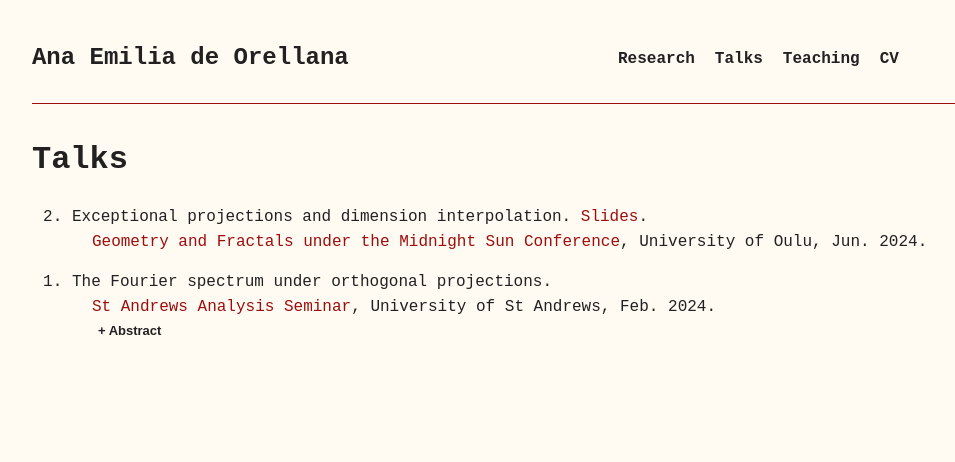
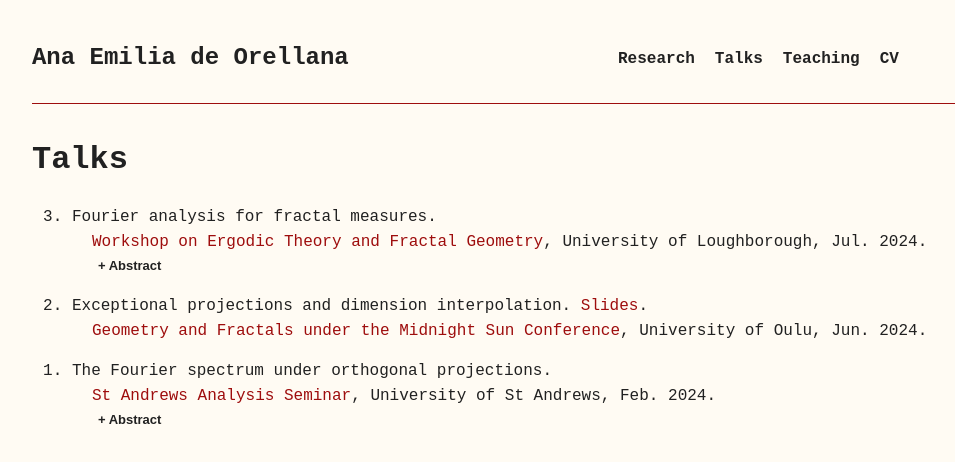
Before and after one commit to AnadeOre/anadeore.github.io, a Next.js app: page /talks in a window 1280 px wide. Shown: the top 462 px of the page, without its empty margins (128-1083 px from the left). Built offline with nearby package versions, Linux system fonts and the light colour scheme.

Commit message:
Add Loughborough talk

```diff
--- a/src/app/talks/page.jsx
+++ b/src/app/talks/page.jsx
@@ -7,14 +7,14 @@ const Teaching = () => {
       <h1>Talks</h1>
       <ol reversed>
         {/*  */}
-        {/* <Talk
+        <Talk
           title='Fourier analysis for fractal measures.'
           event='Workshop on Ergodic Theory and Fractal Geometry'
           where='University of Loughborough'
           link='https://sites.google.com/view/workshoponfractalgeometryandet/home'
           when='Jul. 2024'
           abstract='The Fourier spectrum is a family of dimensions that, for measures, live between the Fourier and Sobolev dimensions, and is defined in terms of the Fourier transform of the measure. In this talk we will extend the well-known results of Kahane and Hare—Roginskaya to define the Fourier spectrum by considering only the Fourier coefficients of measures. Joint work with Marc Carnovale and Jonathan Fraser.'
-        /> */}
+        />
         <Talk
           title='Exceptional projections and dimension interpolation.'
           event='Geometry and Fractals under the Midnight Sun Conference'
```
